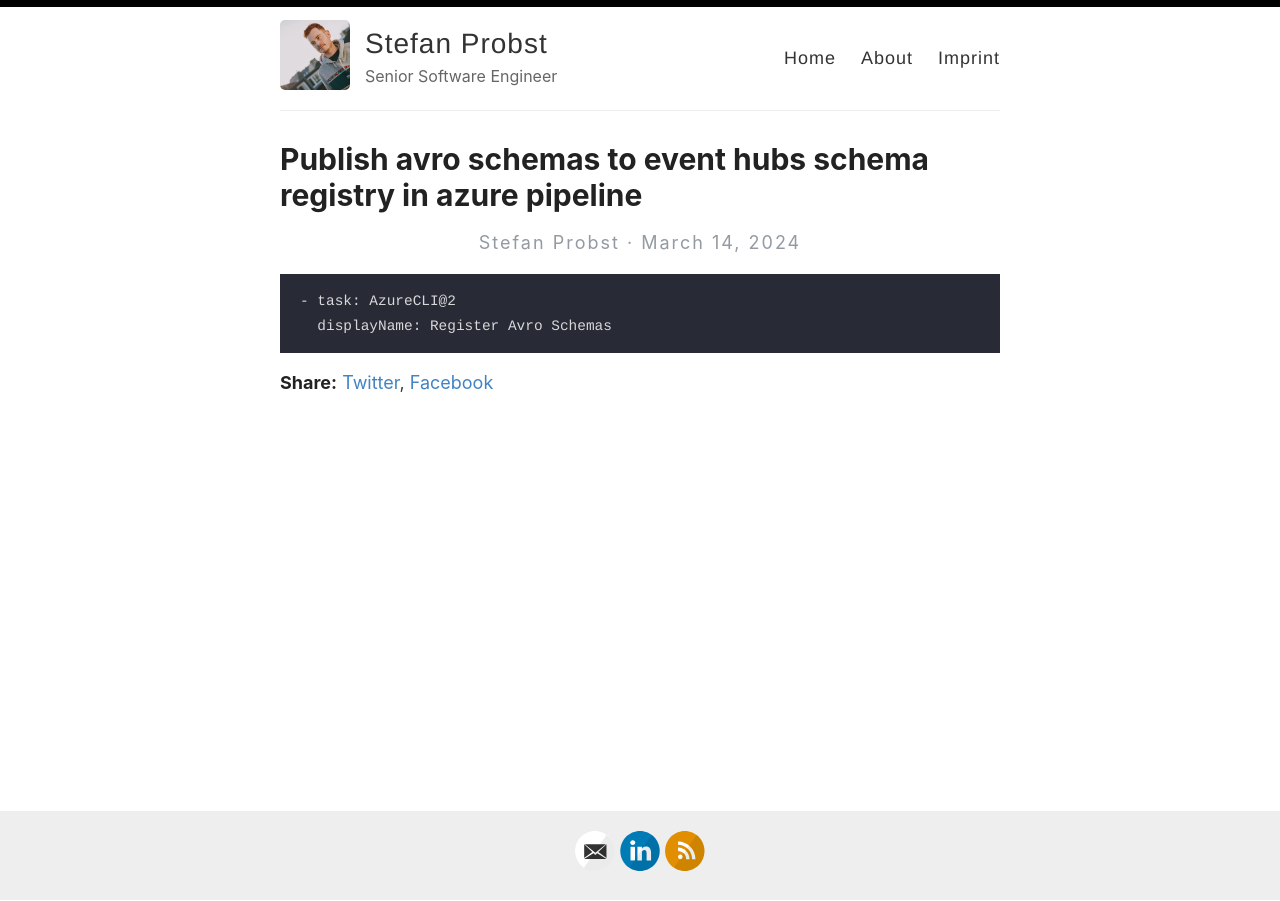
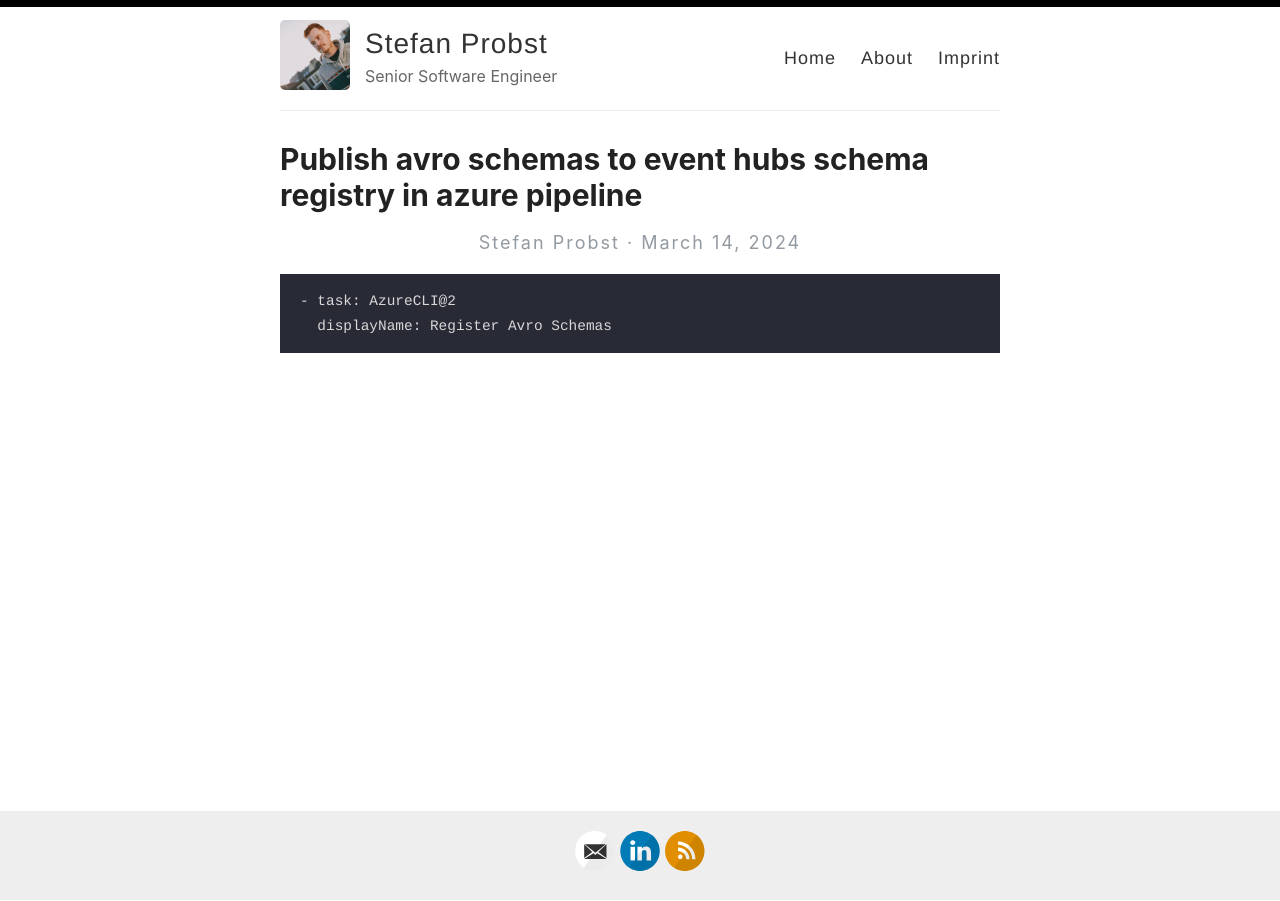
Before and after one commit to probststefan/code-blog, a Jekyll site: the page built from _posts/2024-03-14-azure-pipeline-register-avro-schema-event-hub.md, in a window 1280 px wide. Built offline with Jekyll 4.4.1, drawn with Linux system fonts in a browser that asks for light colours.

Commit message:
Update post.html

```diff
--- a/_layouts/post.html
+++ b/_layouts/post.html
@@ -27,11 +27,11 @@ layout: default
     {{ content }}
   </div>
 
-  <div>
+  <!--<div>
     <p><span class="share-box">Share:</span> <a href="http://twitter.com/share?text={{ page.title }}&url={{site.url}}{{page.url}}" target="_blank">Twitter</a>, <a href="https://www.facebook.com/sharer.php?u={{site.url}}{{page.url}}" target="_blank">Facebook</a></p>
   </div>
 
-  <!--<div class="date">
+  <div class="date">
     Written on {{ page.date | date: "%B %e, %Y" }}
   </div>-->
 
```
